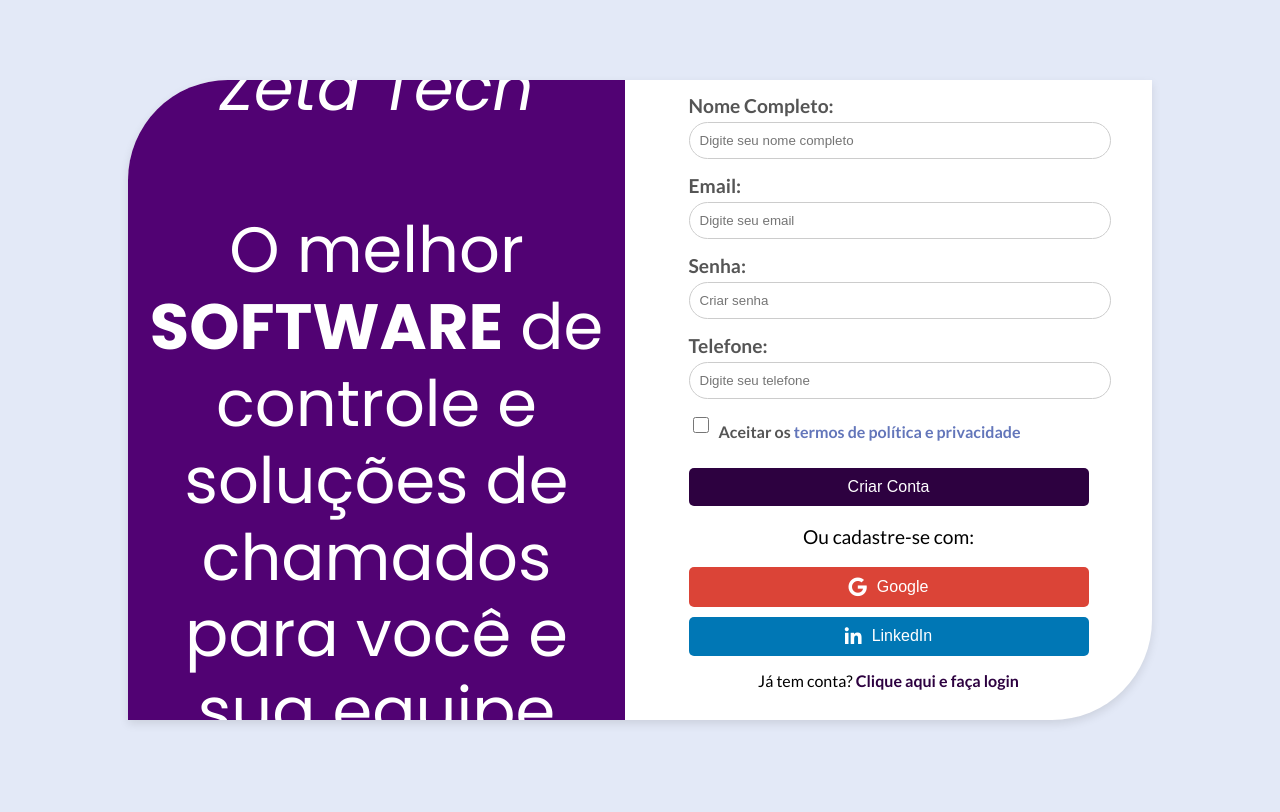
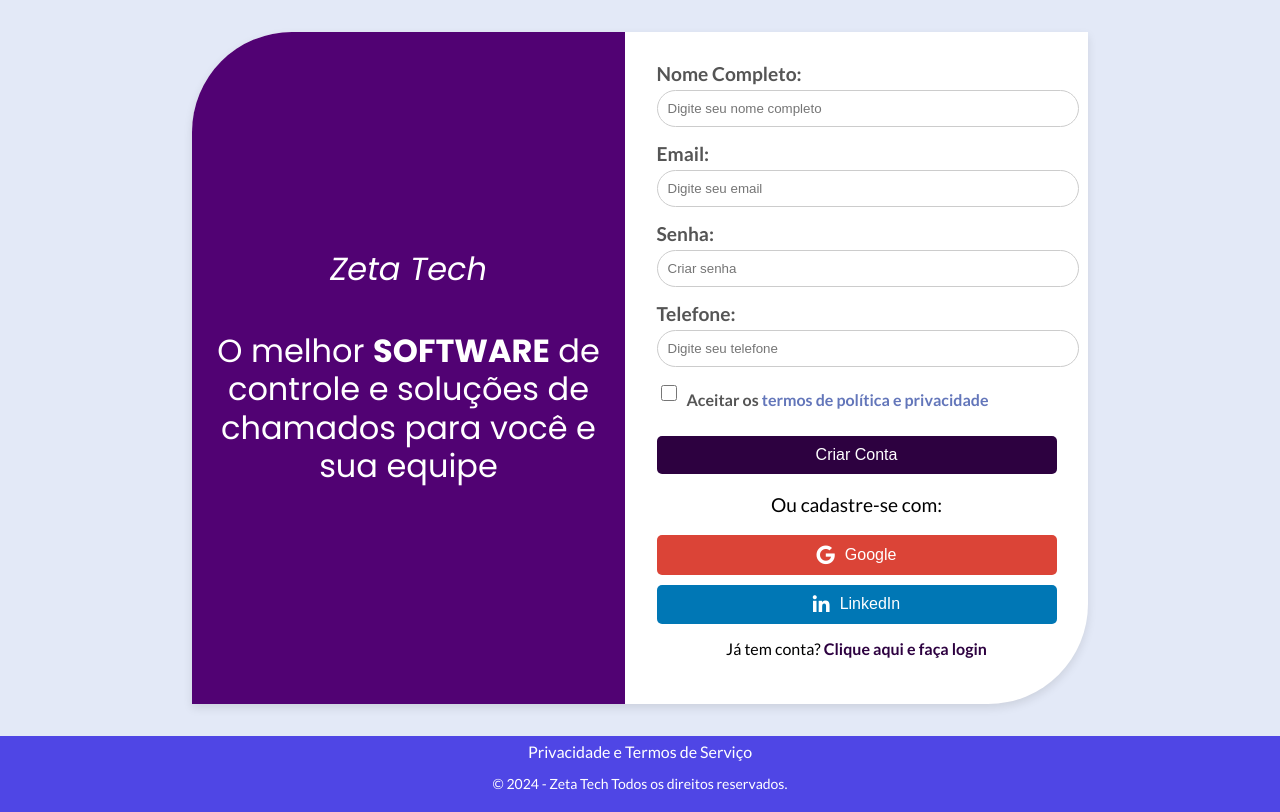
Before and after one commit to SergioBadaro/zeta-tech, a plain HTML site: page assets/cadastro-de-conta.html in a window 1280 px wide. Drawn offline with Linux system fonts and the light colour scheme; files whose address does not match are found by name; a web font is replaced by a local one.

Commit message:
Novas atualizações de layout

```diff
--- a/assets/cadastro-de-conta.html
+++ b/assets/cadastro-de-conta.html
@@ -59,6 +59,14 @@
         </div>
     </div>
 
+    <!-- Footer Section -->
+    <footer>
+        <div class="footer-links">
+            <a href="/assets/politica-termos.html" target="_blank">Privacidade e Termos de Serviço</a>
+        </div>
+        <p>&copy; 2024 - Zeta Tech Todos os direitos reservados.</p>
+    </footer>
+
     <script src="script.js"></script>
 
 </body>
--- a/css/dashboard.css
+++ b/css/dashboard.css
@@ -193,3 +193,32 @@
   font-weight: bold;
   color: #4f46e5;
 }
+
+/* Footer */
+footer {
+  background-color: #4f46e5;
+  padding: 10px;
+  color: #fff;
+  text-align: center;
+}
+
+footer .footer-links {
+  display: flex;
+  justify-content: center;
+  gap: 20px;
+  margin-bottom: 10px;
+}
+
+footer .footer-links a {
+  color: #fff;
+  text-decoration: none;
+  font-size: 16px;
+}
+
+footer .footer-links a:hover {
+  color: #c09be8;
+}
+
+footer p {
+  font-size: 14px;
+}
--- a/css/login-de-usuario.css
+++ b/css/login-de-usuario.css
@@ -6,20 +6,22 @@
   margin: 0;
   font-family: "Lato", sans-serif;
   display: flex;
+  flex-direction: column;
   justify-content: center;
   align-items: center;
+  background-color: #e3e9f7;
   height: 100vh;
-  background-color: #e3e9f7;
 }
 
 .container {
   display: flex;
-  width: 80%;
-  height: 80%;
+  width: 70%;
+  height: 85%;
   box-shadow: 0 4px 10px rgba(0, 0, 0, 0.1);
   background-color: #fff;
   border-radius: 100px 0px 100px 0px;
   overflow: hidden;
+  margin: 2rem;
 }
 
 .left {
@@ -36,7 +38,7 @@
 
 .left h1 {
   font-family: "Poppins", sans-serif;
-  font-size: 4rem;
+  font-size: 2rem;
   line-height: 1.2;
   font-weight: 200;
 }
@@ -162,3 +164,38 @@
 .register-link a:hover {
   text-decoration: underline;
 }
+
+/* Footer */
+footer {
+  background-color: #4f46e5;
+  padding: 4px;
+  color: #fff;
+  text-align: center;
+  width: 100%;
+}
+
+footer .footer-links {
+  display: flex;
+  justify-content: center;
+  gap: 18px;
+}
+
+footer .footer-links a {
+  color: #fff;
+  text-decoration: none;
+  font-size: 16px;
+}
+
+footer .footer-links a:hover {
+  color: #c09be8;
+}
+
+footer p {
+  font-size: 14px;
+}
+
+@media (max-width: 1023px) {
+  .container .left {
+    display: none;
+  }
+}
--- a/css/perfil-usuario.css
+++ b/css/perfil-usuario.css
@@ -263,3 +263,32 @@
   justify-content: flex-start;
   gap: 14px;
 }
+
+/* Footer */
+footer {
+  background-color: #4f46e5;
+  padding: 10px;
+  color: #fff;
+  text-align: center;
+}
+
+footer .footer-links {
+  display: flex;
+  justify-content: center;
+  gap: 20px;
+  margin-bottom: 10px;
+}
+
+footer .footer-links a {
+  color: #fff;
+  text-decoration: none;
+  font-size: 16px;
+}
+
+footer .footer-links a:hover {
+  color: #c09be8;
+}
+
+footer p {
+  font-size: 14px;
+}
--- a/css/style.css
+++ b/css/style.css
@@ -6,20 +6,21 @@
   margin: 0;
   font-family: "Lato", sans-serif;
   display: flex;
+  flex-direction: column;
   justify-content: center;
   align-items: center;
-  height: 100vh;
   background-color: #e3e9f7;
 }
 
 .container {
   display: flex;
-  width: 80%;
-  height: 80%;
+  width: 70%;
+  height: 85%;
   box-shadow: 0 4px 10px rgba(0, 0, 0, 0.1);
   background-color: #fff;
   border-radius: 100px 0px 100px 0px;
   overflow: hidden;
+  margin: 2rem;
 }
 
 .left {
@@ -36,7 +37,7 @@
 
 .left h1 {
   font-family: "Poppins", sans-serif;
-  font-size: 4rem;
+  font-size: 2rem;
   line-height: 1.2;
   font-weight: normal;
 }
@@ -188,3 +189,45 @@
 .login-option a:hover {
   text-decoration: underline;
 }
+
+@media (max-width: 1023px) {
+  .container .left {
+    display: none;
+  }
+}
+
+/* @media screen and (min-width: 1023px) and (max-width: 1900px) {
+  .left h1 {
+    font-size: 24px;
+  }
+} */
+
+/* Footer */
+footer {
+  background-color: #4f46e5;
+  padding: 6px;
+  color: #fff;
+  text-align: center;
+  width: 100%;
+}
+
+footer .footer-links {
+  display: flex;
+  justify-content: center;
+  gap: 20px;
+  margin-bottom: 8px;
+}
+
+footer .footer-links a {
+  color: #fff;
+  text-decoration: none;
+  font-size: 16px;
+}
+
+footer .footer-links a:hover {
+  color: #c09be8;
+}
+
+footer p {
+  font-size: 14px;
+}
```
Also changed, not shown: assets/login-de-usuario.html (+8 -0 lines), assets/perfil-usuario.html (+7 -0 lines), css/home.css (+14 -4 lines).
